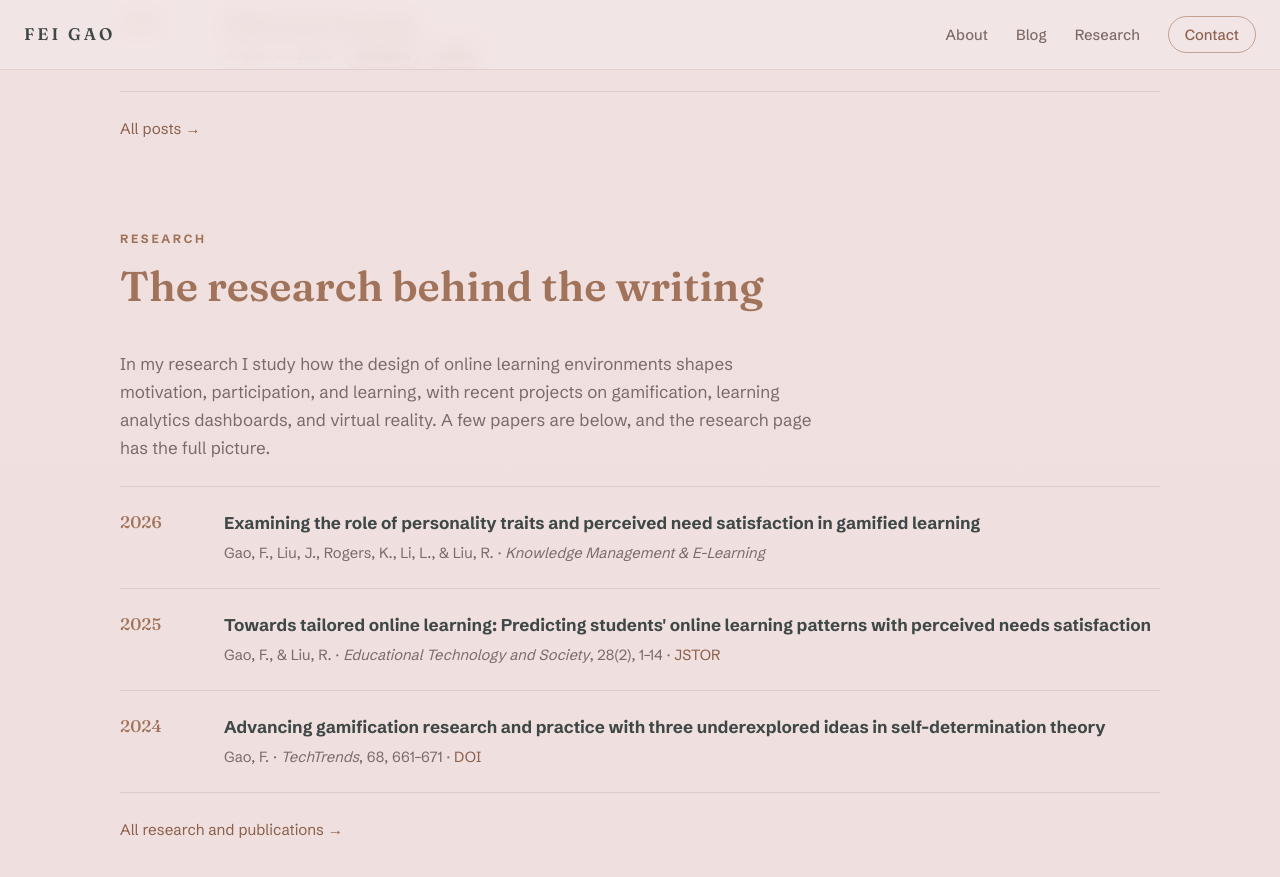
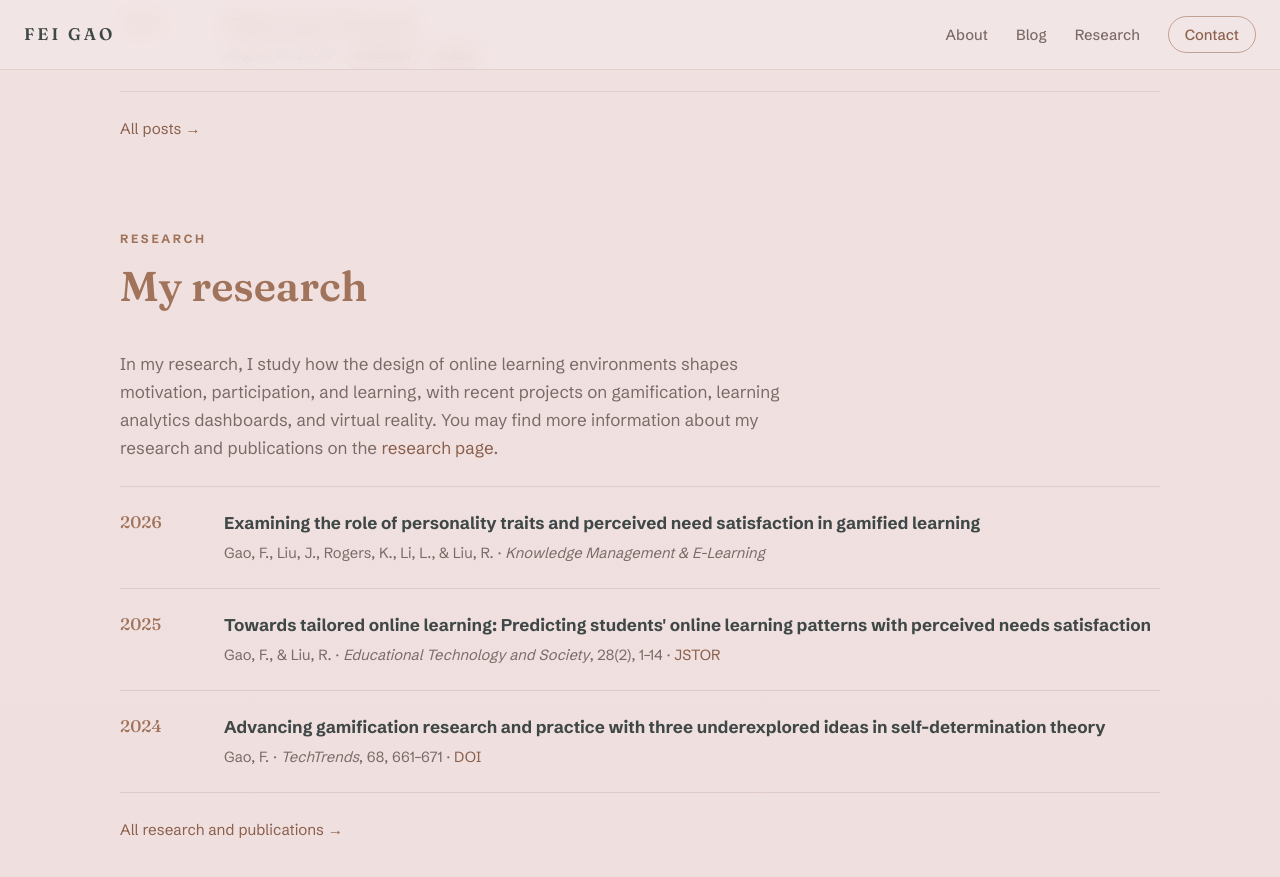
Before and after one commit to gaofei9/gaofei9.github.io, a Jekyll site: the page built from index.html, in a window 1280 px wide and 900 px high, scrolled down 2378 px. Shown: the top 877 px of the window. Built offline with Jekyll 4.4.1, drawn with Linux system fonts in a browser that asks for light colours.

Commit message:
Revise research summary: heading and copy with inline link
Co-Authored-By: Claude Fable 5 <noreply@anthropic.com>

```diff
--- a/_data/home.yml
+++ b/_data/home.yml
@@ -125,12 +125,13 @@ about:
 # the publication list in that file.
 research_summary:
   eyebrow: "Research"
-  heading: "The research behind the writing"
+  heading: "My research"
   copy: >-
-    In my research I study how the design of online learning environments
+    In my research, I study how the design of online learning environments
     shapes motivation, participation, and learning, with recent projects on
-    gamification, learning analytics dashboards, and virtual reality. A few
-    papers are below, and the research page has the full picture.
+    gamification, learning analytics dashboards, and virtual reality.
+    You may find more information about my research and publications
+    on the <a href='/research/'>research page</a>.
   link_text: "All research and publications →"
 
 
```
